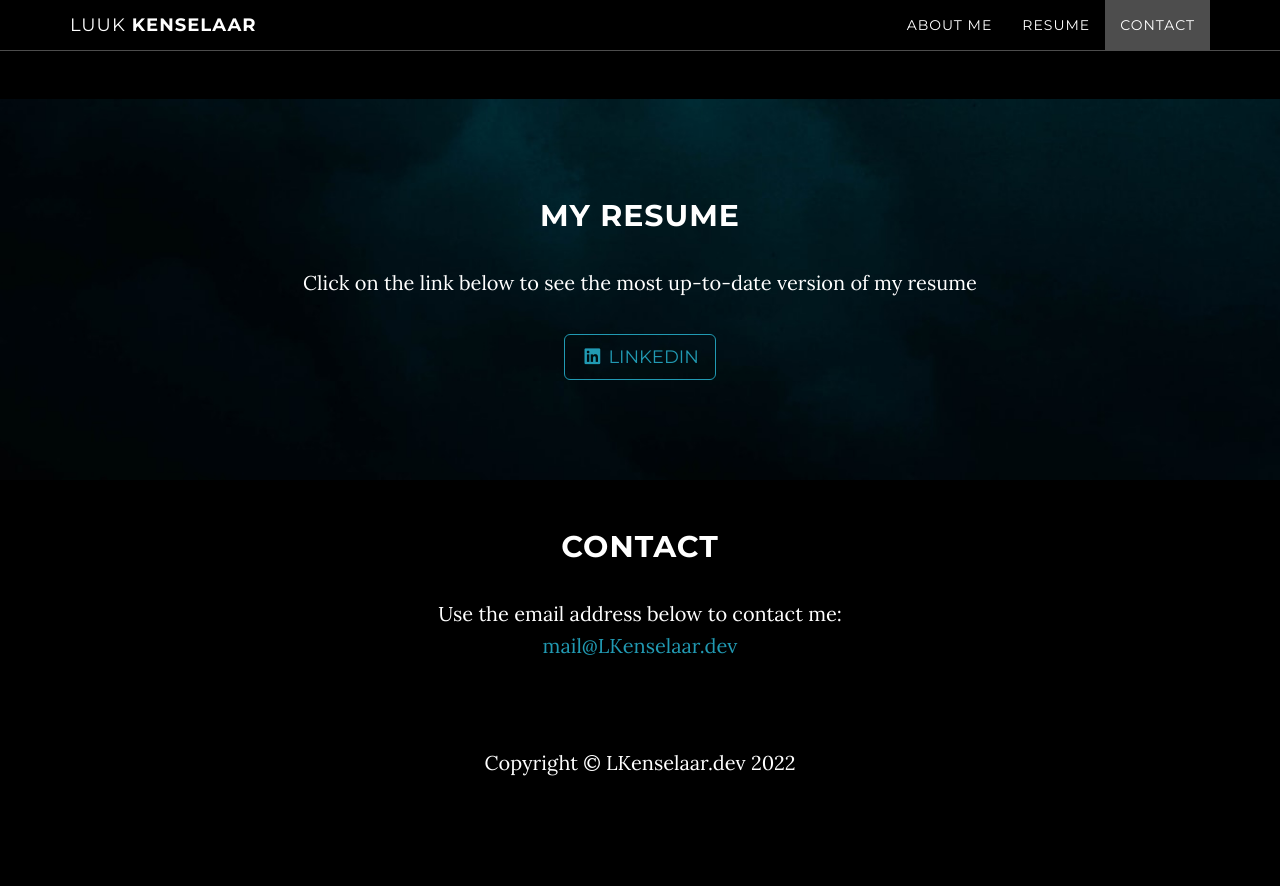
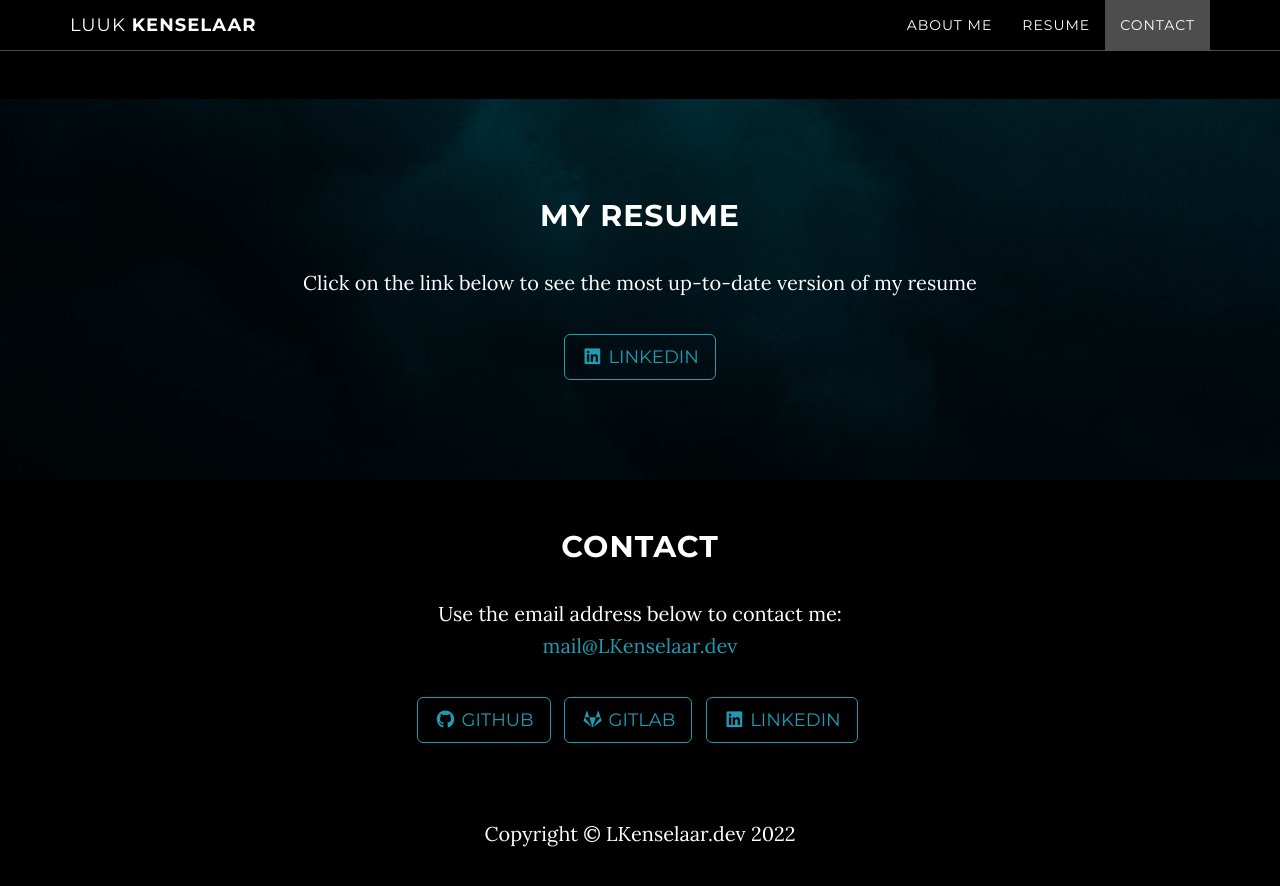
Before and after one commit to Luuk2016/lkenselaar.dev, a Jekyll site: the page built from index.html, in a window 1280 px wide and 900 px high, scrolled down 1402 px. Shown: the top 886 px of the window. Built offline with Jekyll 4.4.1, drawn with Linux system fonts in a browser that asks for light colours; before the commit the page ends 2231 px from its top, so only the background shows below that.

Commit message:
Added social links

```diff
--- a/_includes/contact.html
+++ b/_includes/contact.html
@@ -8,13 +8,13 @@
 					<a href="mailto:mail@lkenselaar.dev">{{ site.email }}</a>
 				</p>
 
-                <!-- <ul class="list-inline banner-social-buttons">
+                <ul class="list-inline banner-social-buttons">
                     {% for network in site.social %}
                     <li>
                         <a href="{{ network.url }}" target="_blank" class="btn btn-default btn-lg"><i class="fab fa-{{ network.title }} fa-fw"></i> <span class="network-name">{{ network.title }}</span></a>
                     </li>
                     {% endfor %}
-                </ul> -->
+                </ul>
             </div>
         </div>
     </section>
```
